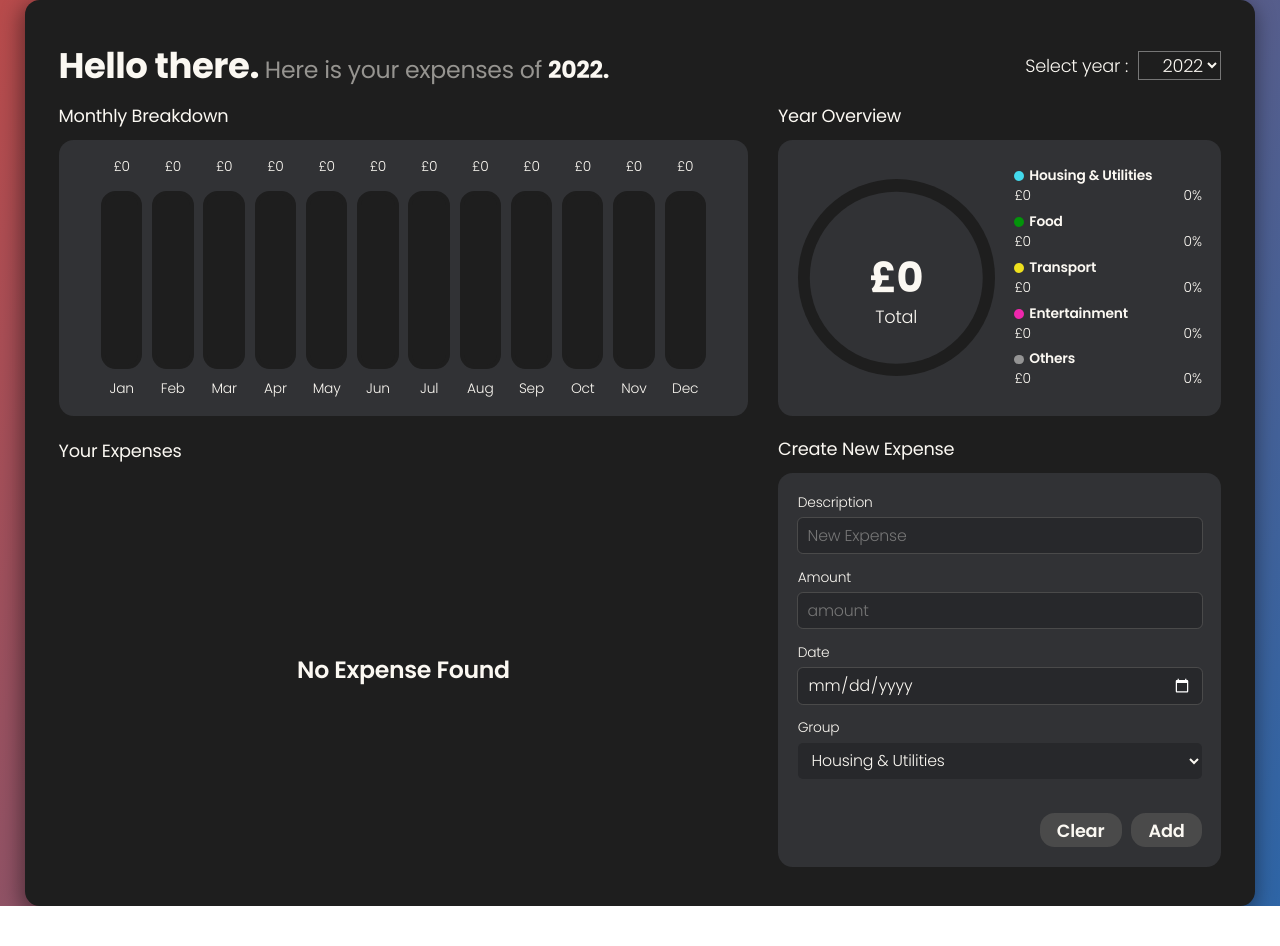
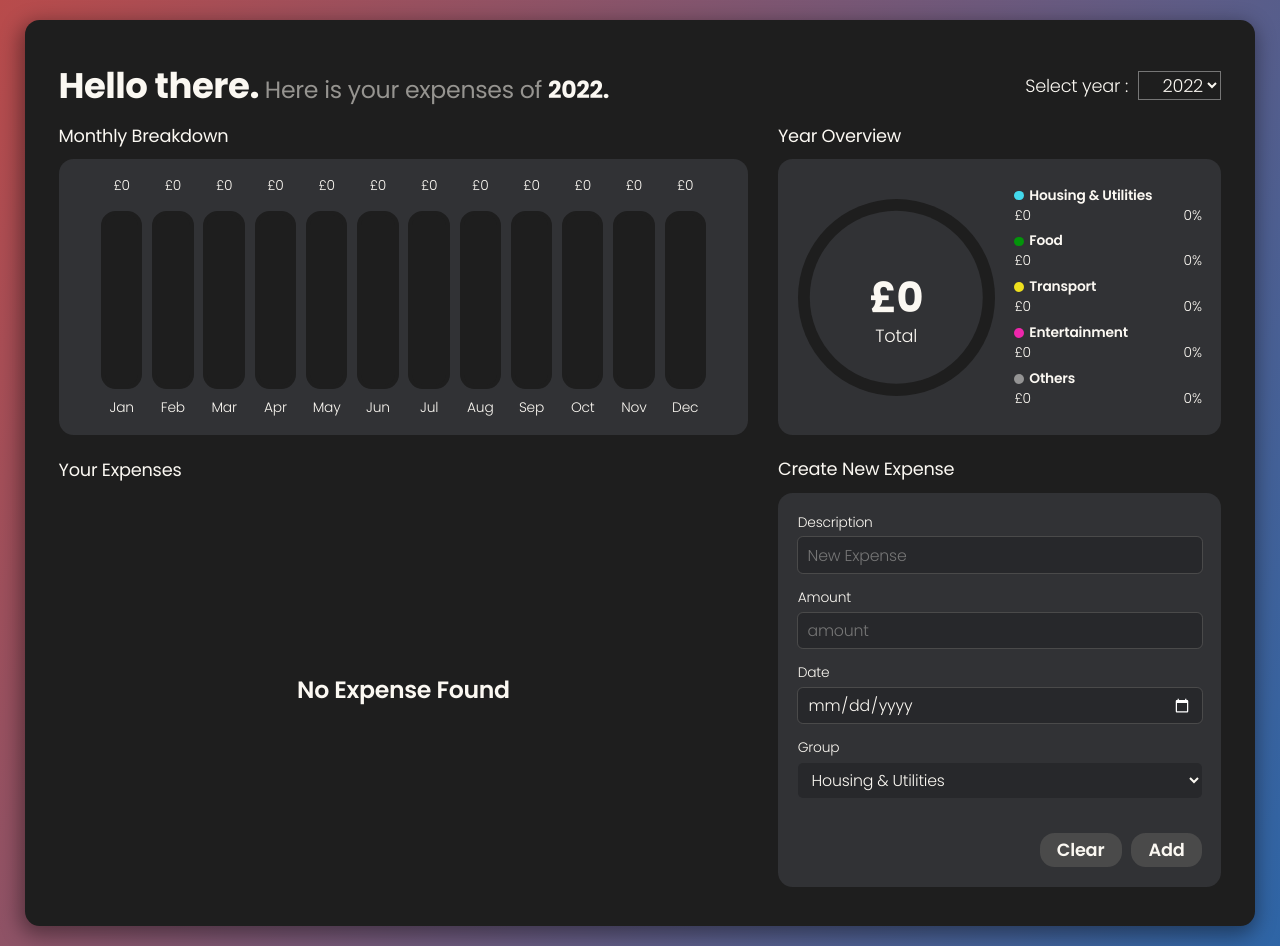
Before and after one commit to jef1993/react-expense-tracker, a React (Create React App) app: page / in a window 1280 px wide. Before the commit the page ends 906 px from the top, so only its background shows below. Built offline with nearby package versions, Linux system fonts and the light colour scheme.

Commit message:
scrollbar fix

```diff
--- a/src/index.css
+++ b/src/index.css
@@ -68,6 +68,8 @@ button {
   align-items: center;
   margin: 0;
   padding: 0;
+  background-color: #27282b;
+  overflow-x: hidden;
 }
 
 ::-webkit-scrollbar {
@@ -110,9 +112,11 @@ button {
   border-radius: 1.5rem;
   padding: 4rem 0;
   box-shadow: -2px 6px 20px 3px rgba(0, 0, 0, 0.4);
+  margin: 2rem 0;
 }
 @media screen and (max-width: 1000px) {
   .main {
+    margin: 0;
     min-height: 100vh;
     height: auto;
     width: 100vw;
--- a/src/sass/_base.scss
+++ b/src/sass/_base.scss
@@ -39,6 +39,8 @@ button {
   @include flexCenter(column);
   margin: 0;
   padding: 0;
+  background-color: $color-grey-dark;
+  overflow-x: hidden;
 }
 
 ::-webkit-scrollbar {
--- a/src/sass/_layout.scss
+++ b/src/sass/_layout.scss
@@ -14,8 +14,10 @@
   border-radius: $corner-radius-main;
   padding: 4rem 0;
   box-shadow: -2px 6px 20px 3px rgba(#000, 0.4);
+  margin: 2rem 0;
 
   @media screen and (max-width: 1000px) {
+    margin: 0;
     min-height: 100vh;
     height: auto;
     width: 100vw;
```
Also changed, not shown: 1 other file (tests, documents, lock files or other folders).
